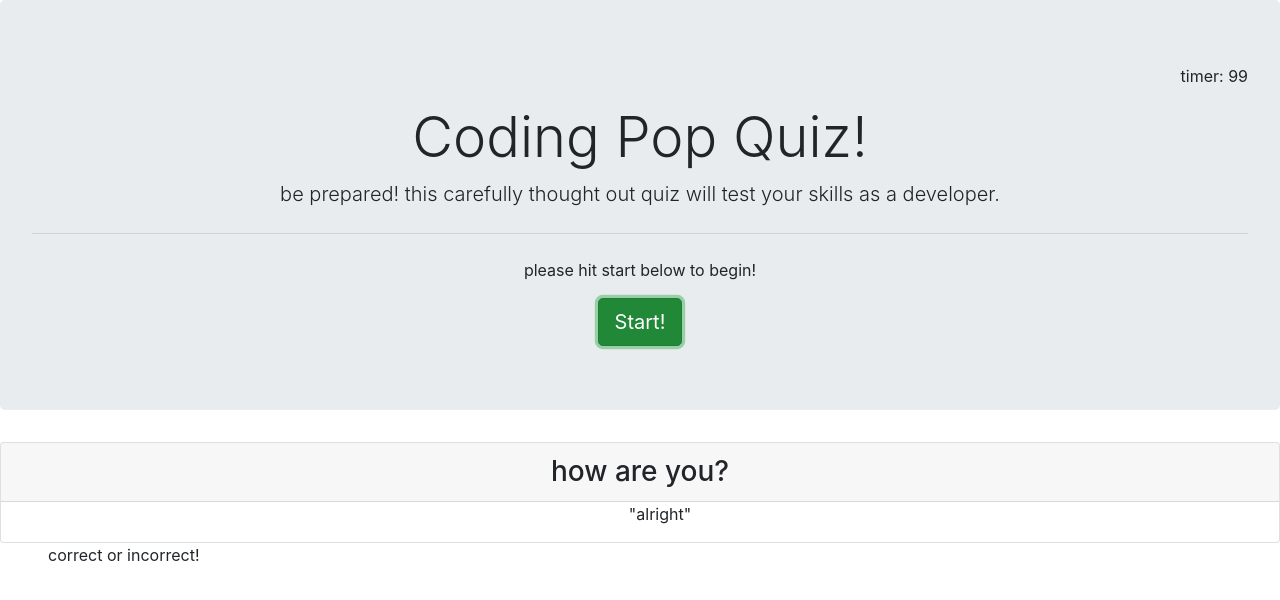
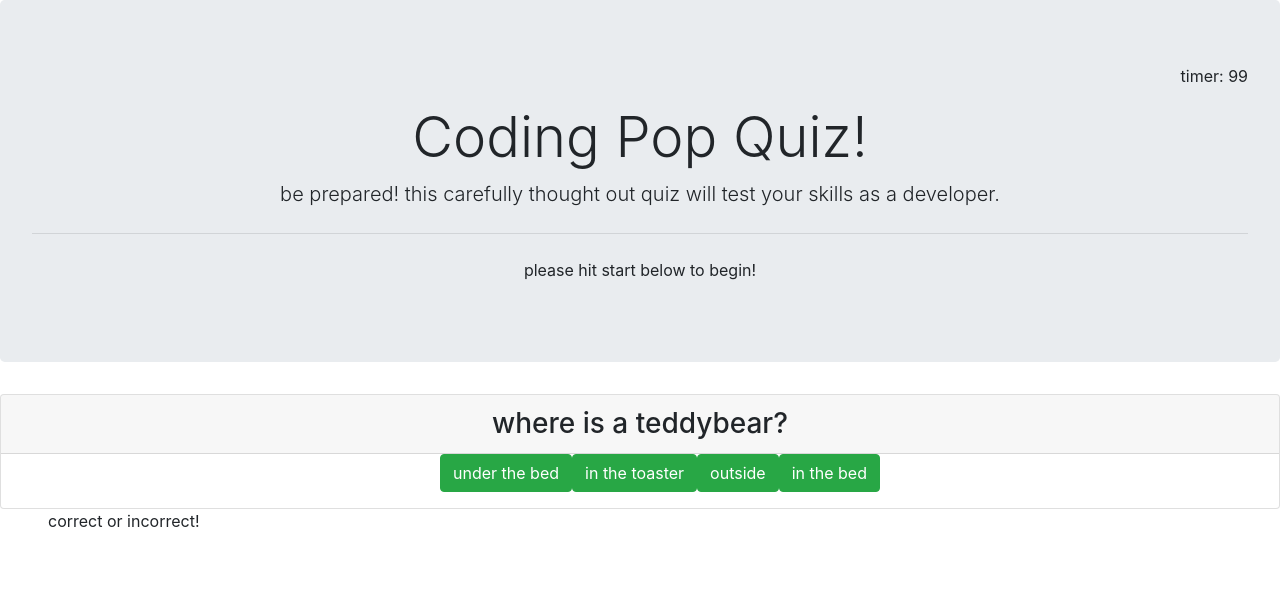
Before and after one commit to Matt1cheney/POPquiz, a plain HTML site: page index.html in a window 1280 px wide. Both pictures are taken after a click on the button "Start!". Drawn offline with nearby package versions, Linux system fonts and the light colour scheme.

Commit message:
got questions to show and rotate

```diff
--- a/index.html
+++ b/index.html
@@ -36,10 +36,12 @@
       </div>
     </header>
     <div class="card">
-      <h3 id="question" class="text-center card-header">question here</h3>
-      <ol id="choices" class="text-center">
-        choices go here
-      </ol>
+      <h3 id="liveQuestion" class="text-center card-header">question here</h3>
+      <div id="choiceAppend">
+        <ol id="choices" class="text-center">
+
+        </ol>
+      </div>
     </div>
     <div>
       <p id="react" class="ml-5 text-left">correct or incorrect!</p>
@@ -47,98 +49,119 @@
   </body>
   <script type="text/javascript">
     let choices = $("#choices");
-    let questions = $("#question");
+    let questions = $("#liveQuestion");
+    let currentQuestionIndex, questionShuffler
+    let startBtn = false;
 
-    let startBtn = false;
+    function nextQuestion() {
+      questionAppear(questionShuffler[currentQuestionIndex])
+
+    }
+
+    function questionAppear(questionList) {
+      $(questions).text (questionList.question);
+      choices.empty();
+
+      questionList.options.forEach((option) => {
+        let choiceLi = $("<li>").addClass("btn btn-success choice").attr("data-choiceJudge" , option.correct).text(option.text);
+      choices.append(choiceLi);
+      });
+
+    }
+
+
+
+
+
+    function timerStart(){
+      var counter = 100;
+      let timer = setInterval(function() {
+        $("#timerAmt").text("timer: " + counter);
+        counter--;
+        if (counter < 0) {
+          $("#timerAmt").text("you lose!");
+          clearInterval(timer);
+        }
+      }, 1000);
+      };
+
+    let startClk = $("#start").on("click", function(e) {
+      //start quiz
+      $(this).hide();
+      timerStart();
+      questionShuffler = questionList.sort(() => Math.random() - .5);
+      currentQuestionIndex= 0;
+      nextQuestion();
+    });
 
     const questionList = [
       {
         question: "how are you?",
-        choices: [
-          A = "alright",
-          B = "ehh",
-          C = "bad",
-          D = "terrible"
-      ],
-        correct: "A"
+        options: [
+          {text:  "alright", correct: true},
+          {text:  "ehh" , correct: false},
+          {text:  "bad", correct: false},
+          {text: "terrible", correct: false},
+        ]
       },
       {
         question: "what day is today?",
-        choices: [
-          A= "sunday",
-          B= "monday",
-          C= "tuesday",
-          D= "wednesday"
-      ],
-        correct: "A"
+        options: [
+          {text: "sunday", correct: true},
+          {text: "monday", correct: false},
+          {text: "tuesday", correct: false},
+          {text: "wednesday", correct: false}
+        ],
+
       },
       {
         question: "do you hate this?",
-        choices: [
-          A= "yeahp",
-          B= "totally",
-          C= "possibly",
-          D= "bleh"
-      ],
-        correct: "A"
+        options: [
+          {text: "yeahp", correct: false},
+          {text: "totally", correct: false},
+          {text: "possibly", correct: true},
+          {text: "bleh", correct: false}
+        ],
+
       },
       {
         question: "who is a marvel character?",
-        choices: [
-          A= "deadpool",
-          B= "superman",
-          C= "batman",
-          D= "Joker"
-      ],
-        correct: "A"
+        options: [
+          {text: "deadpool", correct: false},
+          {text: "superman", correct: true},
+          {text: "batman", correct: false},
+          {text: "Joker", correct: false}
+        ],
+
       },
       {
         question: " where is a teddybear?",
-        choices: [
-          A= "under the bed",
-          B= "in the toaster",
-          C= "outside",
-          D= "in the bed"
-      ],
-        correct: "D"
+        options: [
+          {text: "under the bed", correct: true},
+          {text: "in the toaster", correct: false},
+          {text: "outside", correct: false},
+          {text:"in the bed", correct: false}
+        ],
+
       }
     ];
-    console.log(questionList);
-    function currentQuestion(thisQuest) {
-      $("#question").text(thisQuest.question);
-      for (i=0; i<choices.length; i++){
-        console.log(thisQuest);
-      $(choices).append("<ul>").text(JSON.stringify(thisQuest.choices[i]));
+    $(document).on("click", "li.choice" ,function(){
+        const isCorrect =  $(this).attr("data-choiceJudge");
+        if(isCorrect === "true") {
+          $("#react").attr("class","text text-success").text("correct!");
 
+        }
+        else {
+          $("#react").attr("class", "text text-danger").text("incorrect!");
+        }
+        if(currentQuestionIndex < questionList.length){
 
-
-      }
-
-
-    }
-
-    let startClk = $("#start").on("click", function(e) {
-      //start quiz
-      currentQuestion(questionList[0]);
-     // currentQuestion(questionList[1]);
-     // currentQuestion(questionList[2]);
-     // currentQuestion(questionList[3]);
-     // currentQuestion(questionList[4]);
-      let question1 = function() {
-        console.log(question1);
-      };
-      startBtn = true;
-      if (startBtn) {
-        var counter = 100;
-        let timer = setInterval(function() {
-          $("#timerAmt").text("timer: " + counter);
-          counter--;
-          if (counter < 0) {
-            $("#timerAmt").text("you lose!");
-            clearInterval(timer);
-          }
-        }, 1000);
-      }
-    });
-  </script>
+          nextQuestion();
+          currentQuestionIndex++;
+        }
+        else {
+          return console.log(gameover);
+        }
+    })
+    </script>
 </html>
```
Also changed, not shown: script.js (+84 -0 lines).
